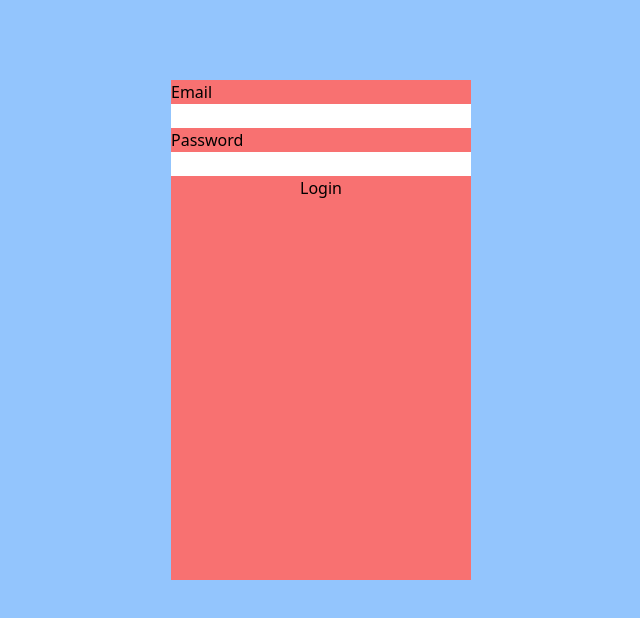
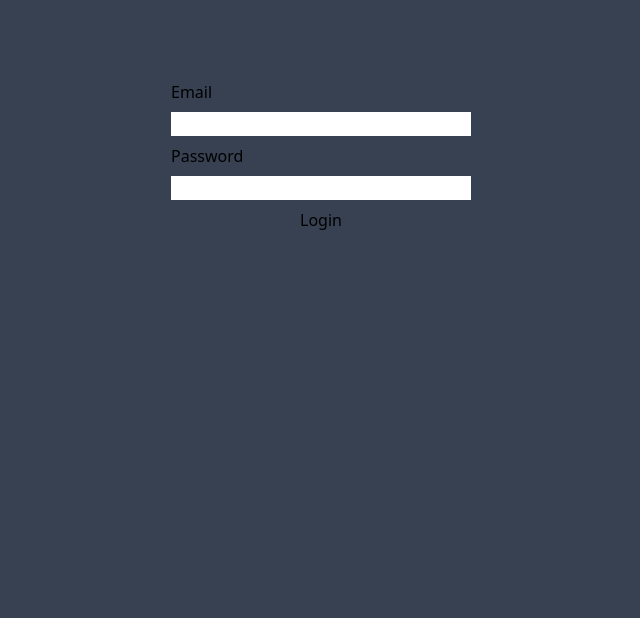
Before and after one commit to dlsntos/smart-target-admin-dashboard, a React (Vite) app: page / in a window 1280 px wide. Shown: the top 618 px of the page, without its empty margins (319-959 px from the left). Built offline with nearby package versions, Linux system fonts and the light colour scheme; the HTML template or start-up script is replaced by a standard one.

Commit message:
changed background color to dark gray

```diff
--- a/src/pages/Login.jsx
+++ b/src/pages/Login.jsx
@@ -11,9 +11,9 @@ function Login() {
     navigate("/dashboard");
   };
   return (
-    <div className="h-screen w-screen bg-blue-300">
+    <div className="h-screen w-screen bg-gray-700">
       <div className="h-full w-full flex justify-center">
-        <form  className="flex flex-col mt-20 h-[500px] w-[300px] bg-red-400"
+        <form  className="flex flex-col mt-20 h-[500px] w-[300px] gap-2"
 							 onSubmit={handleSubmit}
 				>
           <label>
```
